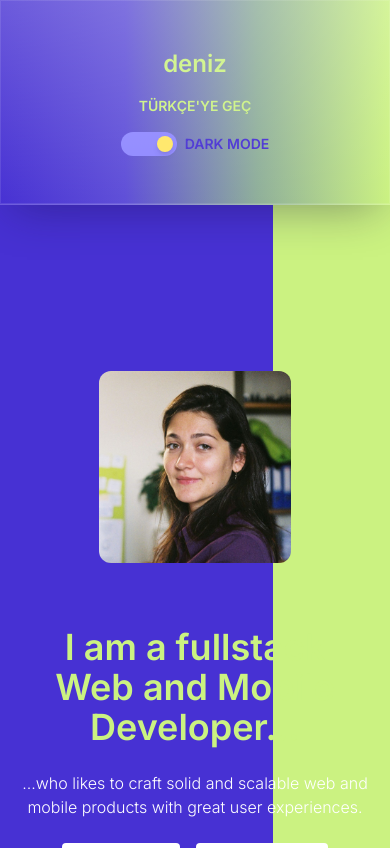
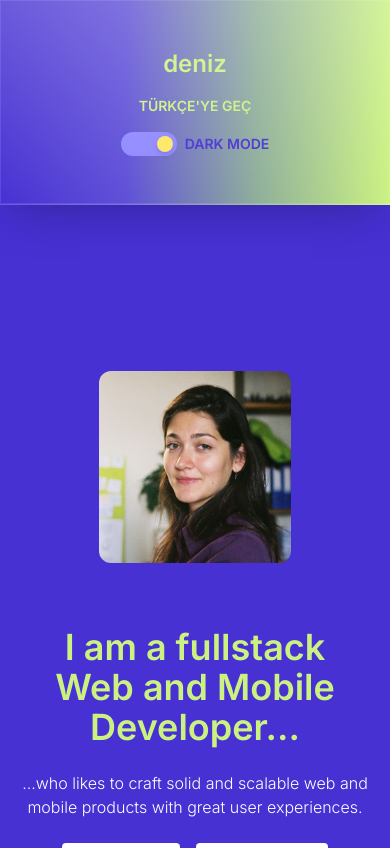
Before and after one commit to 0zturk-deniz/personal-website-deniz, a React (Vite) app: page / in a window 390 px wide. Shown: the top 848 px of the page. Built offline with nearby package versions, Linux system fonts and the light colour scheme.

Commit message:
updates ui and website favicon

```diff
--- a/index.html
+++ b/index.html
@@ -2,7 +2,7 @@
 <html lang="en">
   <head>
     <meta charset="UTF-8" />
-    <link rel="icon" type="image/svg+xml" href="/vite.svg" />
+    <link rel="icon" type="image/svg+xml" href="/favicon.svg" />
     <meta name="viewport" content="width=device-width, initial-scale=1.0" />
     <title>deniz ozturk</title>
     <link rel="preconnect" href="https://fonts.googleapis.com">
--- a/src/components/Landing.jsx
+++ b/src/components/Landing.jsx
@@ -8,7 +8,9 @@ const landingPadY =
 
 export default function Landing({ content }) {
   return (
-    <section className="relative h-max font-inter dark:bg-[linear-gradient(to_right,_#171043_0%,_#171043_70%,_#211F0B_70%,_#211F0B_100%)] bg-[linear-gradient(to_right,_#4731D3_0%,_#4731D3_70%,_#CBF281_70%,_#CBF281_100%)]">
+    <section
+      className="relative h-max font-inter bg-[#4731D3] dark:bg-[#171043] md:bg-[linear-gradient(to_right,_#4731D3_0%,_#4731D3_70%,_#CBF281_70%,_#CBF281_100%)] md:dark:bg-[linear-gradient(to_right,_#171043_0%,_#171043_70%,_#211F0B_70%,_#211F0B_100%)]"
+    >
       <Container>
         <div className={`relative ${landingPadY}`}>
           <div className="flex flex-col-reverse gap-10 md:flex-row md:items-end md:gap-0">
```
Also changed, not shown: public/favicon.svg (added).
